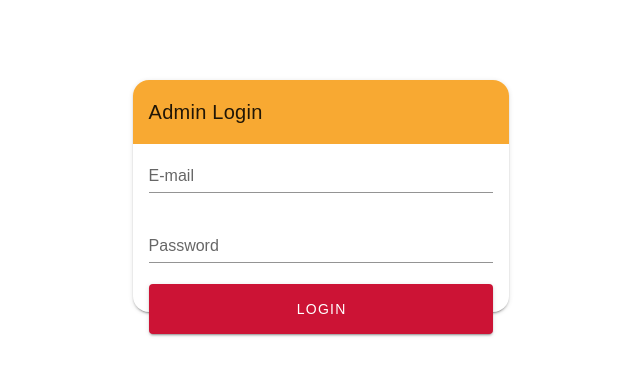
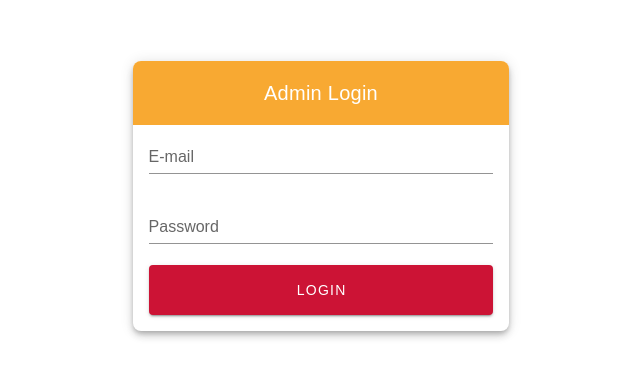
Before and after one commit to softMaina/codeyetu_dash, a Nuxt app: page / in a window 1280 px wide. Shown: the part 204-582 px from the top of the page, without its empty margins (319-959 px from the left). Built offline with nearby package versions, Linux system fonts and the light colour scheme.

Commit message:
Update login page

```diff
--- /dev/null
+++ b/assets/css/main.css
@@ -0,0 +1,23 @@
+.regular-poppins{
+  font-family: 'Poppins', sans-serif;
+  font-weight: 400;
+}
+.medium-poppins{
+  font-family: 'Poppins', sans-serif;
+  font-weight: 500;
+}
+.light-poppins{
+  font-family: 'Poppins', sans-serif;
+  font-weight: 300;
+}
+.thin-poppins{
+  font-family: 'Poppins', sans-serif;
+  font-weight: 100;
+}
+.text-info-headers{
+  font-size: 28px;
+}
+
+.text-info-sub-headers{
+  font-size: 23px;
+}
--- a/nuxt.config.js
+++ b/nuxt.config.js
@@ -28,6 +28,7 @@ export default {
 
   // Global CSS: https://go.nuxtjs.dev/config-css
   css: [
+    '~/assets/css/main'
   ],
 
   // Plugins to run before rendering page: https://go.nuxtjs.dev/config-plugins
@@ -41,6 +42,7 @@ export default {
   buildModules: [
     // https://go.nuxtjs.dev/vuetify
     '@nuxtjs/vuetify',
+    '@nuxtjs/google-fonts',
   ],
 
   // Modules: https://go.nuxtjs.dev/config-modules
@@ -79,7 +81,6 @@ export default {
   axios: {
     // proxy: true
     baseURL: 'https://api.codeyetu.com'
-    //baseURL: 'http://159.223.28.235:8080',
     // baseURL: 'http://localhost:5000',
   },
 
@@ -116,5 +117,15 @@ export default {
 
   // Build Configuration: https://go.nuxtjs.dev/config-build
   build: {
+  },
+  googleFonts: {
+    preconnect: true,
+    display: 'swap',
+    families: {
+      'Poppins': true,
+      Poppins: {
+        wght: [300, 400,500],
+      },
+    }
   }
 }
--- a/package.json
+++ b/package.json
@@ -16,6 +16,7 @@
     "vuetify": "^2.5.5"
   },
   "devDependencies": {
+    "@nuxtjs/google-fonts": "^1.3.0",
     "@nuxtjs/vuetify": "^1.12.1",
     "vuex": "^3.6.2"
   }
--- a/pages/index.vue
+++ b/pages/index.vue
@@ -1,8 +1,13 @@
 <template>
-  <v-layout justify-center align-center>
-      <v-card class="rounded-xl" width="30%"  height="30%" elevation="2">
-        <v-card-title class="secondary text-center">
+
+  <v-img height="100%" src="images/bg.png" class="align-center" fit aspect-ratio="16/9">
+    <div class="d-flex justify-center ">
+      <v-card class="rounded-lg thin-poppins" width="30%" height="45%" elevation="5">
+        <v-card-title class="secondary text-center justify-center">
+          <div class="white--text ">
             Admin Login
+          </div>
+
         </v-card-title>
         <v-card-text>
           <v-text-field
@@ -26,15 +31,19 @@
             block
             @click="login"
           >
+            <div class="regular-poppins">
               Login
+            </div>
+
           </v-btn>
 
 
         </v-card-text>
       </v-card>
+    </div>
+  </v-img>
 
 
-  </v-layout>
 </template>
 <script>
 
@@ -55,18 +64,16 @@ export default {
     ],
   }),
   computed: {
-    ...mapGetters({
-
-    })
+    ...mapGetters({})
   },
   methods: {
-    validate () {
+    validate() {
       this.$refs.form.validate()
     },
-    reset () {
+    reset() {
       this.$refs.form.reset()
     },
-    resetValidation () {
+    resetValidation() {
       this.$refs.form.resetValidation()
     },
     async login() {
@@ -82,3 +89,6 @@ export default {
 
 }
 </script>
+<style scoped>
+
+</style>
```
Also changed, not shown: static/images/bg.png (added), 3 other files (tests, documents, lock files or other folders). Lines whose indentation alone changed are shown as unchanged.
